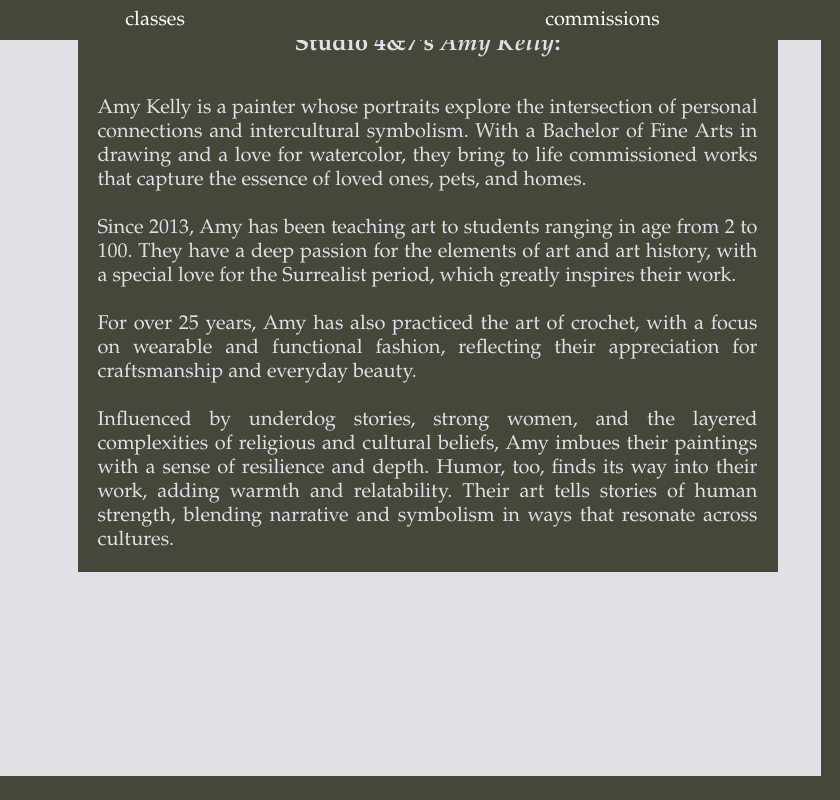
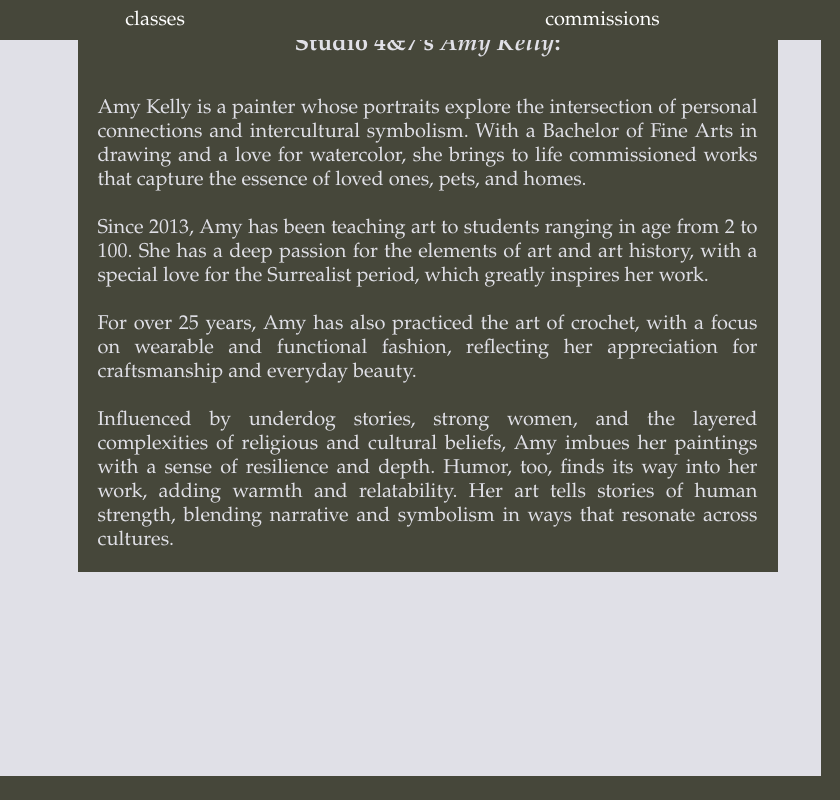
Before and after one commit to NikaRSL/4and7-site, a plain HTML site: page about.html in a window 1280 px wide. Shown: the full height of the page, 440-1280 px from the left. Drawn offline with Linux system fonts and the light colour scheme.

Commit message:
pronouns

```diff
--- a/about.html
+++ b/about.html
@@ -29,10 +29,10 @@
                 </div>
                 <div class="aboutwords">
                 <div class="aboutintro"><h1>Studio 4&7's <em>Amy Kelly</em>:</h1></div>
-                <div class="aboutbio"><p>Amy Kelly is a painter whose portraits explore the intersection of personal connections and intercultural symbolism. With a Bachelor of Fine Arts in drawing and a love for watercolor, they bring to life commissioned works that capture the essence of loved ones, pets, and homes.
-                    <br><br>Since 2013, Amy has been teaching art to students ranging in age from 2 to 100. They have a deep passion for the elements of art and art history, with a special love for the Surrealist period, which greatly inspires their work.
-                     <br><br>For over 25 years, Amy has also practiced the art of crochet, with a focus on wearable and functional fashion, reflecting their appreciation for craftsmanship and everyday beauty.
-                     <br><br>Influenced by underdog stories, strong women, and the layered complexities of religious and cultural beliefs, Amy imbues their paintings with a sense of resilience and depth. Humor, too, finds its way into their work, adding warmth and relatability. Their art tells stories of human strength, blending narrative and symbolism in ways that resonate across cultures.</p></div>
+                <div class="aboutbio"><p>Amy Kelly is a painter whose portraits explore the intersection of personal connections and intercultural symbolism. With a Bachelor of Fine Arts in drawing and a love for watercolor, she brings to life commissioned works that capture the essence of loved ones, pets, and homes.
+                    <br><br>Since 2013, Amy has been teaching art to students ranging in age from 2 to 100. She has a deep passion for the elements of art and art history, with a special love for the Surrealist period, which greatly inspires her work.
+                     <br><br>For over 25 years, Amy has also practiced the art of crochet, with a focus on wearable and functional fashion, reflecting her appreciation for craftsmanship and everyday beauty.
+                     <br><br>Influenced by underdog stories, strong women, and the layered complexities of religious and cultural beliefs, Amy imbues her paintings with a sense of resilience and depth. Humor, too, finds its way into her work, adding warmth and relatability. Her art tells stories of human strength, blending narrative and symbolism in ways that resonate across cultures.</p></div>
                 </div>
               </div>
             </main>
```
